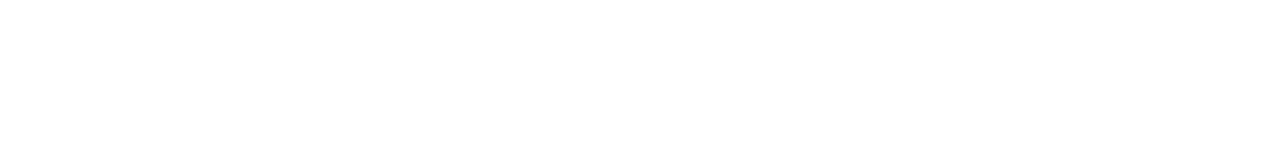
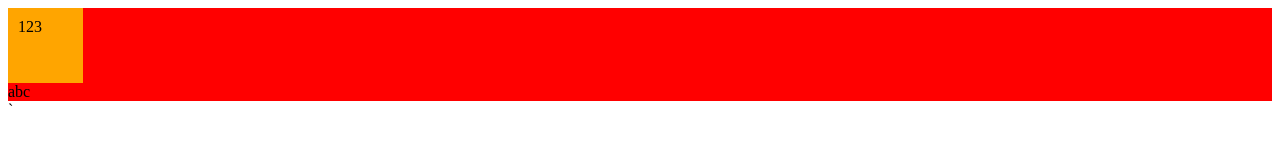
Before and after one commit to BotanMan/js-edu, a plain HTML site: page class work/Lesson 4/index.html in a window 1280 px wide. Drawn offline with Linux system fonts and the light colour scheme.

Commit message:
Added last class work styles

```diff
--- a/class work/Lesson 4/index.html
+++ b/class work/Lesson 4/index.html
@@ -3,11 +3,13 @@
 <head>
     <meta charset="UTF-8">
     <title>Урок №3</title>
-    </head>
+
+    <link rel="stylesheet" type="text/css" href="styles.css">
+</head>
 <body>
-
-<!--<script src="base.js"></script>-->
-<script src="inheritance.js"></script>
-
+    <div class="red-box">
+        <span class="block">123</span>
+        <span>abc</span>
+    </div>`
 </body>
 </html>
--- /dev/null
+++ b/class work/Lesson 4/styles.css
@@ -0,0 +1,14 @@
+.red-box {
+    background: red;
+
+ }
+
+.block{
+    display: block;
+
+    background: orange;
+    width: 75px;
+    height: 75px;
+    padding: 10px;
+    box-sizing: border-box;
+}
```
Also changed, not shown: 1 other file.
